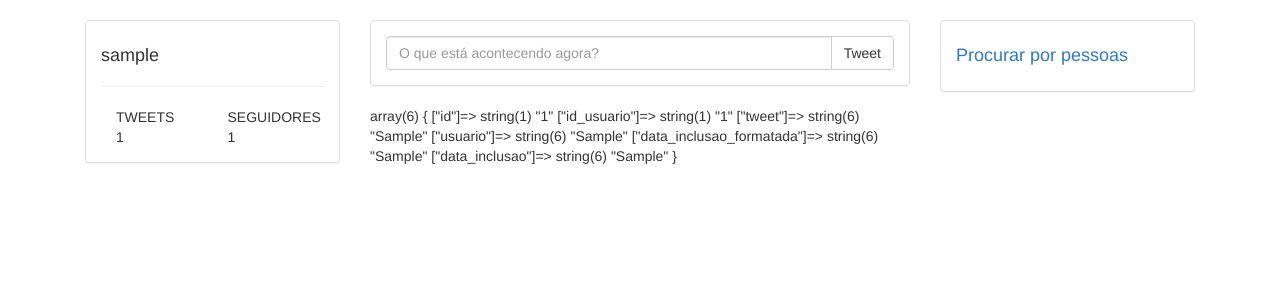
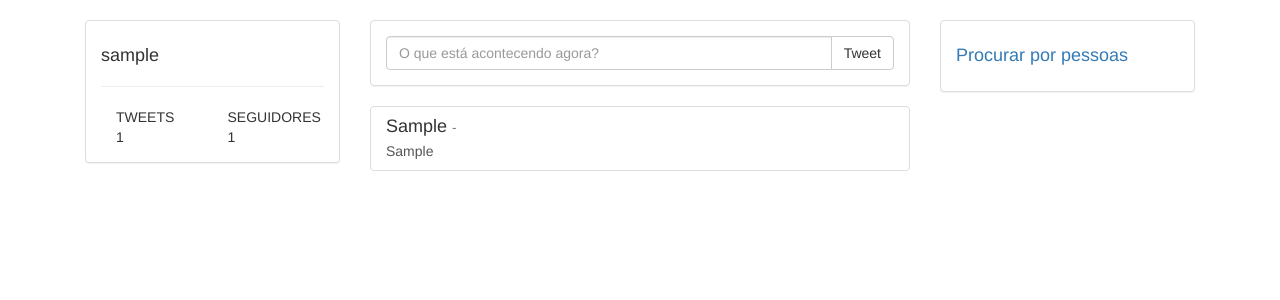
Before and after one commit to SanzioWesley/Twitter-clone, a PHP site: page /home.php in a window 1280 px wide. Shown: the part 51-351 px from the top of the page. Run offline with PHP 8.4, Linux system fonts and the light colour scheme; the visitor is signed in with stand-in values (Sample User, id 1); tables that the repository leaves empty or names only in its code hold one stand-in row (values such as "Sample post").

Commit message:
Exibindo post na timeline parte 2

```diff
--- a/get_tweet.php
+++ b/get_tweet.php
@@ -13,17 +13,19 @@
     $objDb = new db();
     $link = $objDb->conecta_mysql();
 
-    $sql = "SELECT * FROM tweet WHERE id_usuario = $id_usuario ORDER BY data_inclusao DESC";
+    $sql = "SELECT DATE_FORMAT(t.data_inclusao, '%d %b %Y %T') AS data_inclusao_formatada, t.tweet, u.usuario ";
+    $sql .= "FROM tweet AS t JOIN usuarios AS u ON (t.id_usuario = u.id) ";
+    $sql .= "WHERE id_usuario = $id_usuario ORDER BY data_inclusao DESC";
 
     $resultado_id = mysqli_query($link, $sql);
 
     if($resultado_id){
-
         while($registro = mysqli_fetch_array($resultado_id, MYSQLI_ASSOC)){
-            var_dump($registro);
-            echo "<br /><br />";
+            echo '<a href="#" class="list-group-item">';
+                echo '<h4 class="list-group-item-heading">' . $registro['usuario'] . ' <small> - ' . $registro['data_inclusao_formatada'] . '</small></h4>';
+                echo '<p class="list-group-item-text">' . $registro['tweet'] . '</p>';
+            echo '</a>';
         }
-
     }else{
         echo 'Erro na consulta de tweets no banco de dados!';
     }
--- a/home.php
+++ b/home.php
@@ -10,15 +10,21 @@
 <html lang="pt-br">
 	<head>
 		<meta charset="UTF-8">
+
 		<title>Twitter clone</title>
+
 		<!-- jquery - link cdn -->
 		<script src="https://code.jquery.com/jquery-2.2.4.min.js"></script>
+
 		<!-- bootstrap - link cdn -->
 		<link rel="stylesheet" href="https://maxcdn.bootstrapcdn.com/bootstrap/3.3.6/css/bootstrap.min.css">
+
 		<script type="text/javascript">
 
 			$(document).ready(function(){
+
 				$('#btn_tweet').click(function(){
+
 					if($('#texto_tweet').val().length > 0){
 
 						$.ajax({
@@ -27,30 +33,23 @@
 							data: $('#form_tweet').serialize(),
 							success: function(data){
 								$('#texto_tweet').val('');
-								alert('Tweet incluído com sucesso!!!');
+								atualizaTweet();
 							}
-
 						});
-
 					}
-
 				});
 
 				function atualizaTweet(){
 					//carregar os tweets
+
 					$.ajax({
 						url: 'get_tweet.php',
 						success: function(data){
 							$('#tweets').html(data);
-
 						}
-
 					});
-
 				}
-
 				atualizaTweet();
-
 			});
 
 		</script>
```
